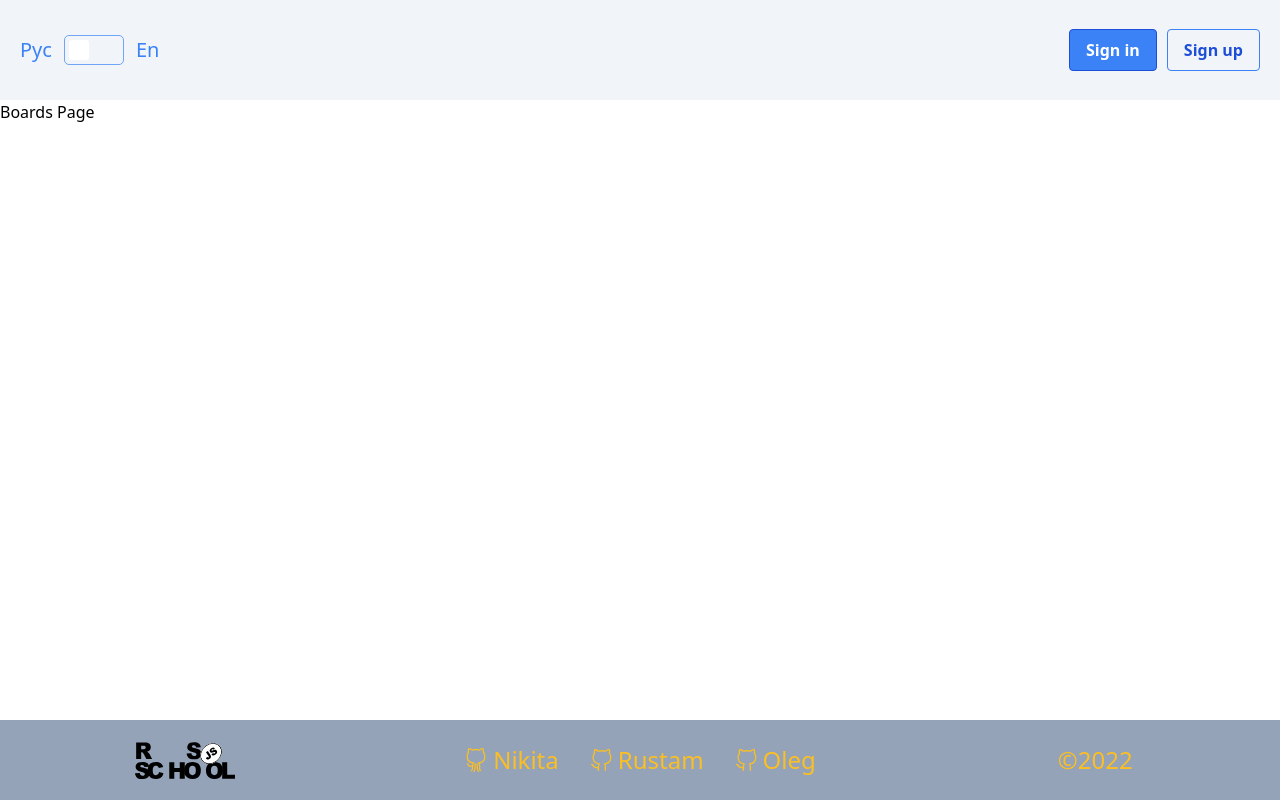
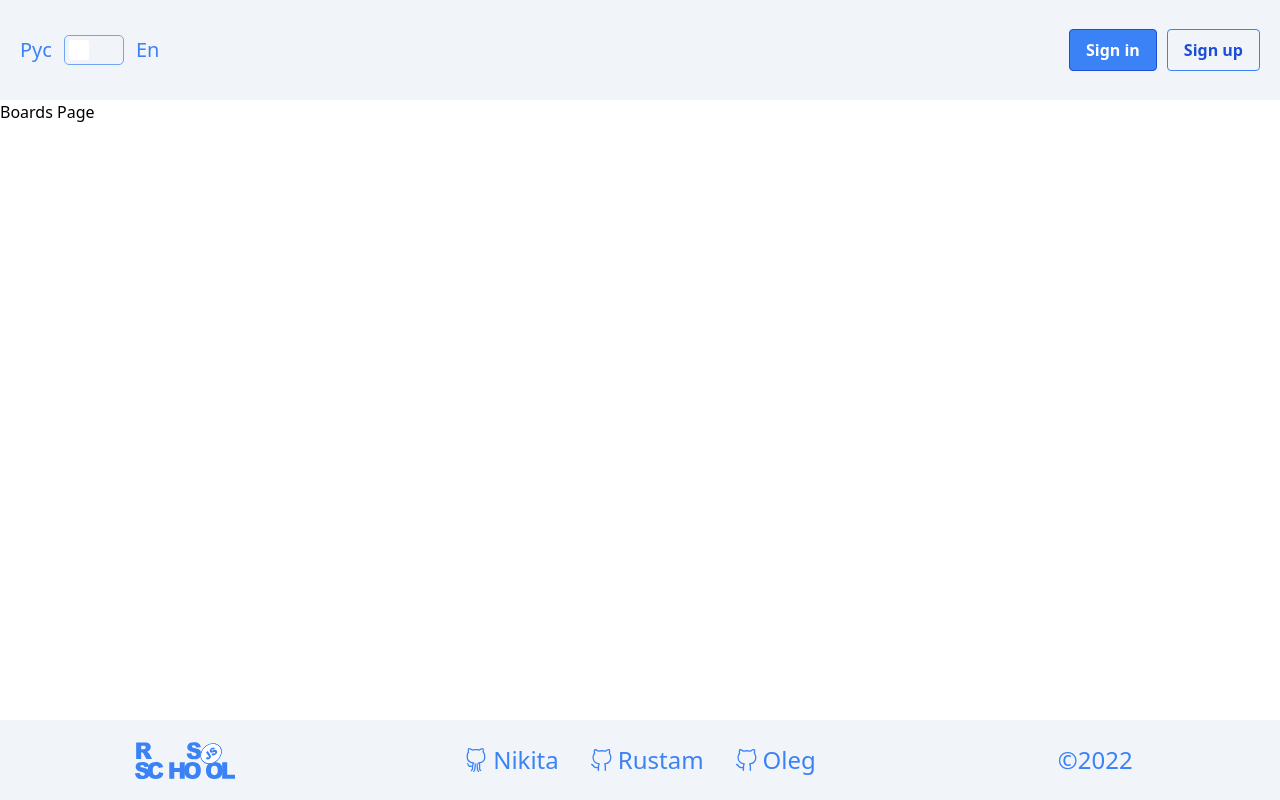
Before and after one commit to lg0leg/project-management-app, a React (Create React App) app: page / in a window 1280 px wide. Built offline with nearby package versions, Linux system fonts and the light colour scheme.

Commit message:
feat: improve footer layout

```diff
--- a/src/components/Footer.tsx
+++ b/src/components/Footer.tsx
@@ -1,32 +1,32 @@
-import React, { useState } from 'react';
-import rslogo from './../assets/svg/rs_school_js.svg';
+import rslogo from './../assets/svg/logoBlue.svg';
 import { VscGithubAlt } from 'react-icons/vsc';
 import { SlSocialGithub } from 'react-icons/sl';
+import { useAppSelector } from 'app/hooks';
 
 export default function Footer() {
-  const [lang, setLang] = useState('en');
+  const { lang } = useAppSelector((state) => state.langReducer);
 
   return (
-    <footer className="flex min-h-[80px] flex-col items-center justify-around gap-[40px] bg-slate-400 p-[20px] text-2xl text-amber-400 sm:flex-row sm:gap-[0px]">
-      <div className="transition duration-300 hover:scale-105">
+    <footer className="flex min-h-[80px] flex-col items-center justify-around gap-[40px] bg-slate-100 p-[20px] text-2xl text-blue-500 sm:flex-row sm:gap-[0px]">
+      <div className=" transition duration-300 hover:rotate-3">
         <a href="https://rs.school/react/" target="_blank" rel="noreferrer">
           <img className="w-[100px]" src={rslogo} alt="rs logo" />
         </a>
       </div>
       <ul className=" flex flex-col gap-[10px] text-center sm:flex-row sm:gap-[30px]">
-        <li className="flex items-center gap-[5px] transition duration-300 hover:text-amber-500">
+        <li className="flex items-center gap-[5px] transition duration-300 hover:text-amber-400">
           <SlSocialGithub />
           <a href="https://github.com/NikitaKakurin" target="_blank" rel="noreferrer">
             {lang == 'en' ? 'Nikita' : 'Никита'}
           </a>
         </li>
-        <li className="flex items-center gap-[5px] transition duration-300 hover:text-amber-500">
+        <li className="flex items-center gap-[5px] transition duration-300 hover:text-amber-400">
           <VscGithubAlt />
           <a href="https://github.com/bycolour2" target="_blank" rel="noreferrer">
             {lang == 'en' ? 'Rustam' : 'Рустам'}
           </a>
         </li>
-        <li className="flex items-center gap-[5px] transition duration-300 hover:text-amber-500">
+        <li className="flex items-center gap-[5px] transition duration-300 hover:text-amber-400">
           <VscGithubAlt />
           <a href="https://github.com/lg0leg" target="_blank" rel="noreferrer">
             {lang == 'en' ? 'Oleg' : 'Олег'}
```
Also changed, not shown: src/assets/svg/logoBlue.svg (added).
